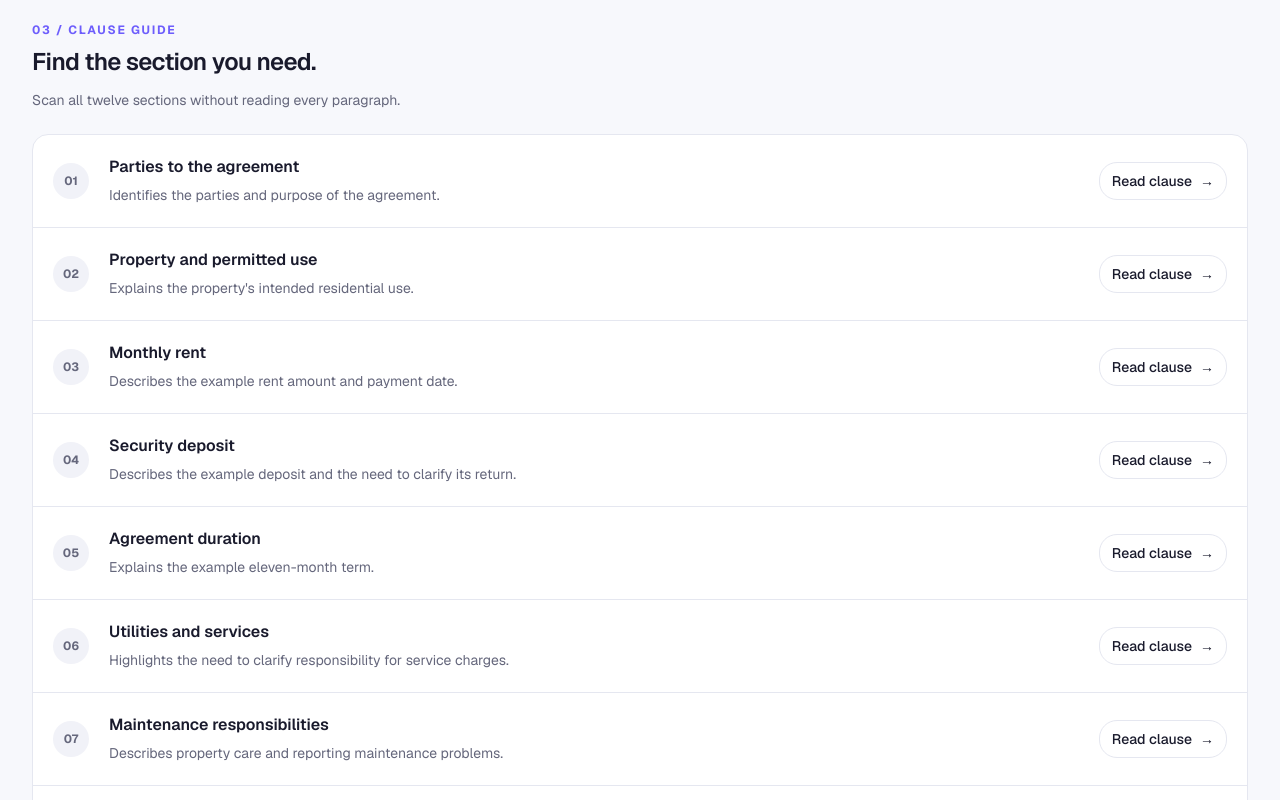
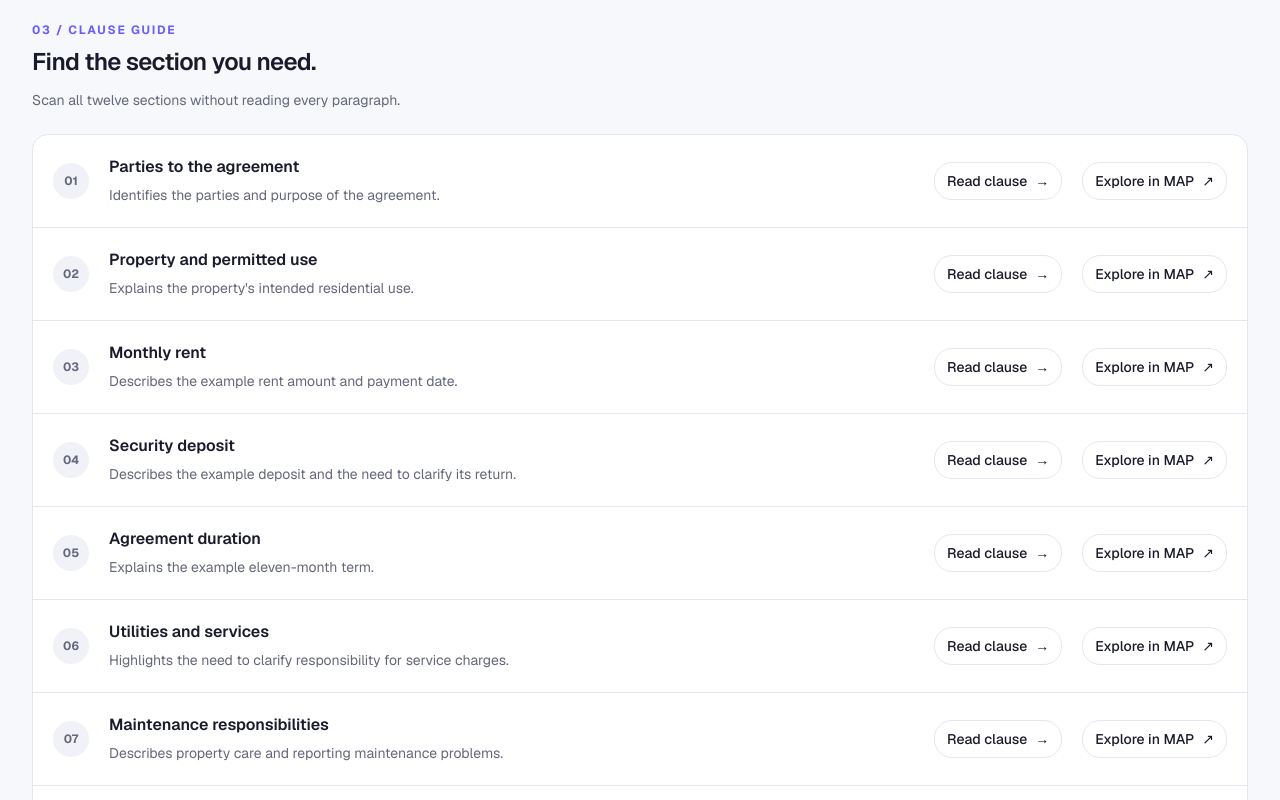
Before and after one commit to sahith0405/PRISMM, a Next.js app: page /skim in a window 1280 px wide. Shown: the part 1560-2360 px from the top of the page. Built offline with nearby package versions, Linux system fonts and the light colour scheme.

Commit message:
Connect clause navigation across PRISMM reading modes

```diff
--- a/app/components/MapReader.tsx
+++ b/app/components/MapReader.tsx
@@ -1,7 +1,8 @@
 "use client";
 
 import Link from "next/link";
-import { useState } from "react";
+import { useEffect, useState } from "react";
+import { useSearchParams } from "next/navigation";
 
 const clauses = [
   { id: 1, title: "Parties & Property", category: "Agreement", summary: "Identifies the landlord, tenant, and rented property.", x: 300, y: 55, color: "#6d5dfc" },
@@ -34,7 +35,19 @@ const categoryColors: Record<string, string> = {
 };
 
 export default function MapReader() {
-  const [selectedId, setSelectedId] = useState(1);
+  const searchParams = useSearchParams();
+  const clauseParam = searchParams.get("clause");
+  const requestedClause = clauseParam ? Number(clauseParam) : 1;
+  const initialClause = clauses.some((clause) => clause.id === requestedClause)
+    ? requestedClause
+    : 1;
+
+  const [selectedId, setSelectedId] = useState(initialClause);
+
+  useEffect(() => {
+    setSelectedId(initialClause);
+  }, [initialClause]);
+
   const selected = clauses.find((clause) => clause.id === selectedId) ?? clauses[0];
 
   return (
--- a/app/components/SkimReader.tsx
+++ b/app/components/SkimReader.tsx
@@ -328,6 +328,7 @@ export default function SkimReader() {
           <div className="overflow-hidden rounded-2xl border border-border bg-surface">
             {clauseSummaries.map((clause) => (
               <article
+                id={`clause-${clause.number}`}
                 key={clause.number}
                 className="flex flex-col gap-3 border-b border-border p-4 last:border-b-0 sm:flex-row sm:items-center sm:gap-5 sm:p-5"
               >
@@ -349,6 +350,13 @@ export default function SkimReader() {
                 >
                   Read clause
                   <span aria-hidden="true">→</span>
+                </a>
+                <a
+                  href={`/map?clause=${clause.number}`}
+                  className="inline-flex w-fit shrink-0 items-center gap-2 rounded-lg border border-border px-3 py-2 text-sm font-medium transition-colors hover:border-primary/40 hover:text-primary"
+                >
+                  Explore in MAP
+                  <span aria-hidden="true">↗</span>
                 </a>
               </article>
             ))}
--- a/app/map/page.tsx
+++ b/app/map/page.tsx
@@ -1,11 +1,25 @@
+import { Suspense } from "react";
 import type { Metadata } from "next";
 import MapReader from "../components/MapReader";
 
 export const metadata: Metadata = {
   title: "MAP | PRISMM",
-  description: "Explore how clauses in a rental agreement connect with PRISMM MAP.",
+  description:
+    "Explore how clauses in a rental agreement connect with PRISMM MAP.",
 };
 
 export default function MapPage() {
-  return <MapReader />;
+  return (
+    <Suspense
+      fallback={
+        <main className="flex min-h-screen items-center justify-center bg-background text-foreground">
+          <p className="text-sm text-text-secondary">
+            Loading clause map...
+          </p>
+        </main>
+      }
+    >
+      <MapReader />
+    </Suspense>
+  );
 }
```
